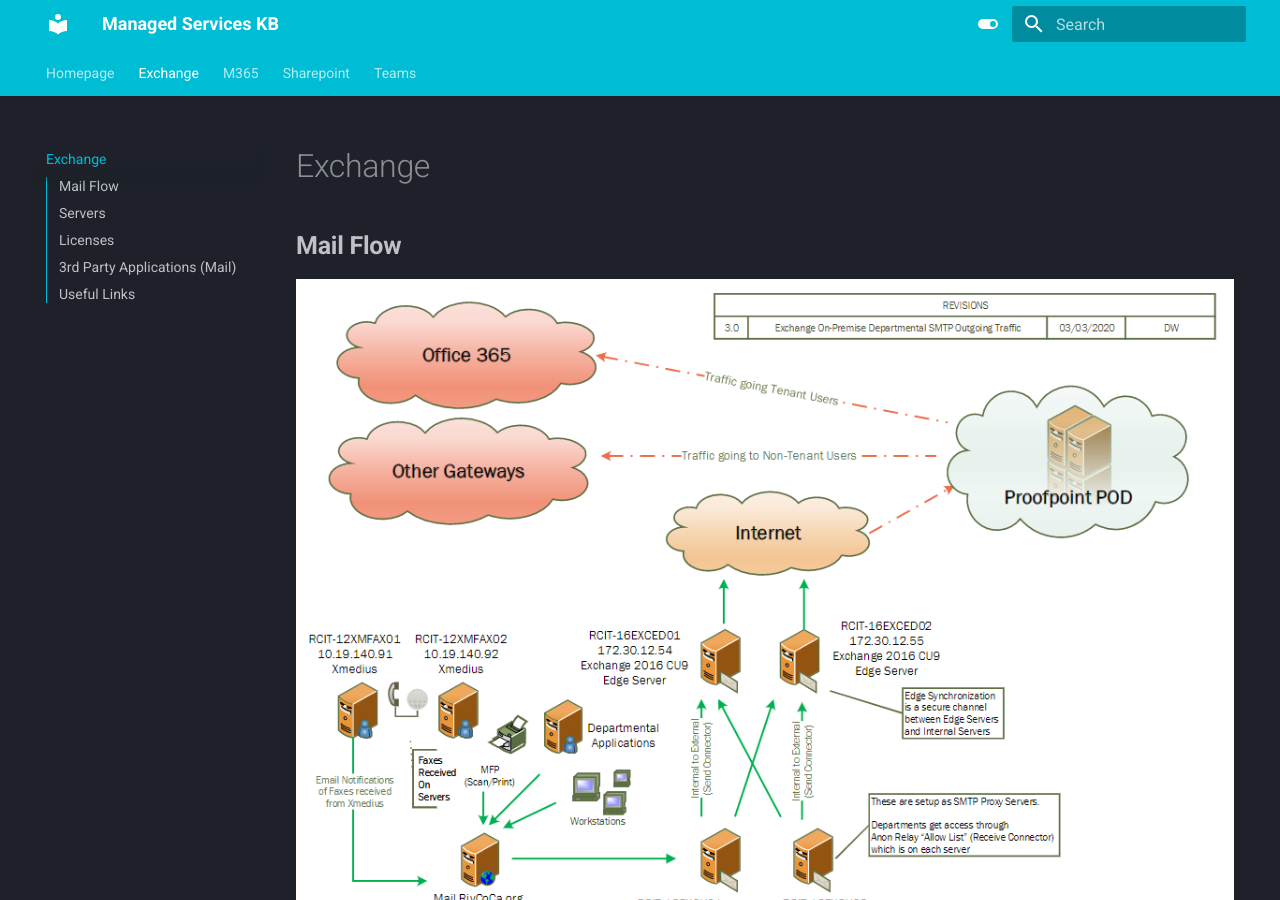
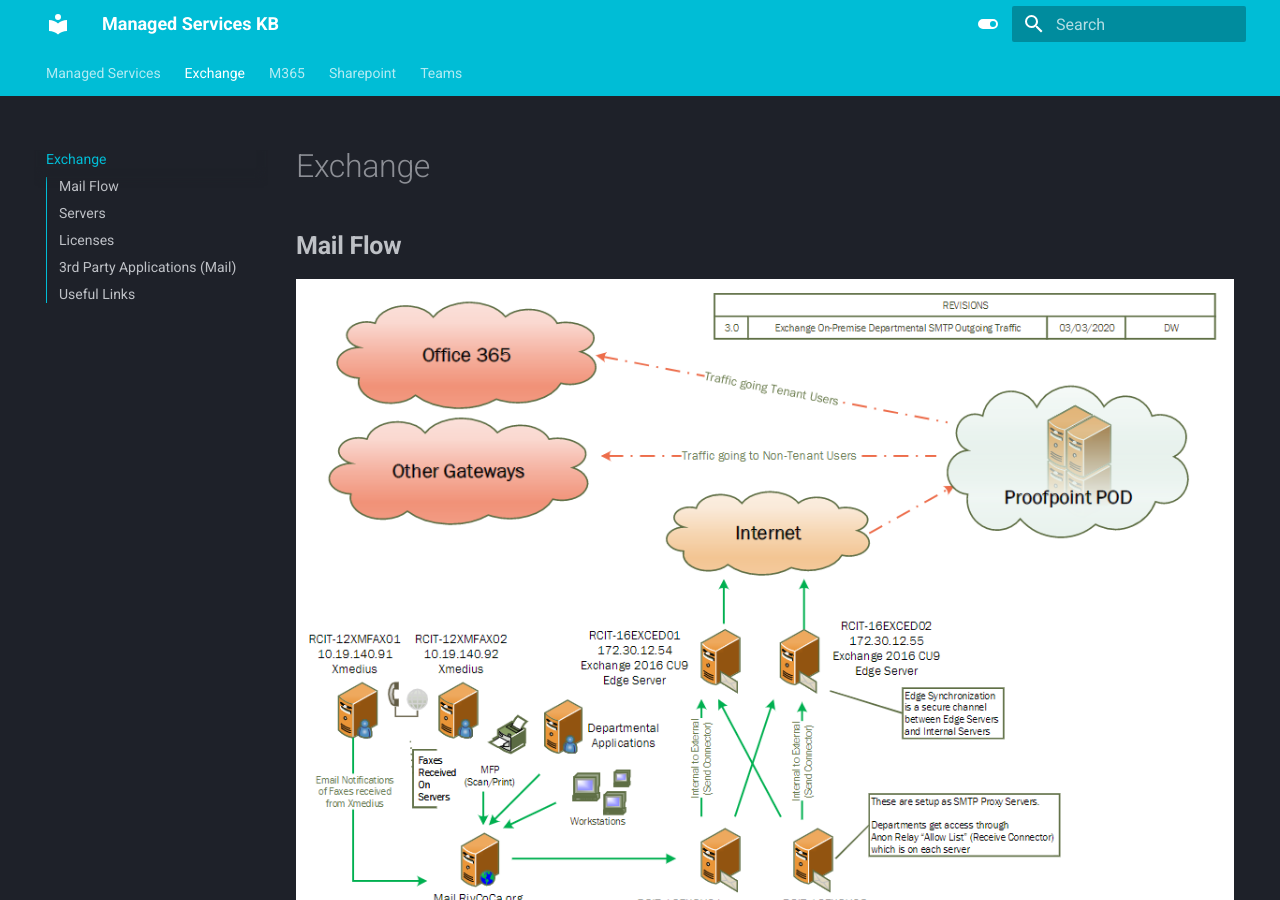
Before and after one commit to gpegues/MKDocs_Dev, an MkDocs documentation site: the page built from docs/Exchange.md, in a window 1280 px wide and 900 px high. Built offline with MkDocs 1.6.1 and Material for MkDocs 9.7.7, drawn with Linux system fonts in a browser that asks for light colours.

Commit message:
Update index.md

```diff
--- a/docs/index.md
+++ b/docs/index.md
@@ -1,3 +1,3 @@
-# Homepage
+# Managed Services
 
 Some things might go here. Or maybe not. Who knows...
```
